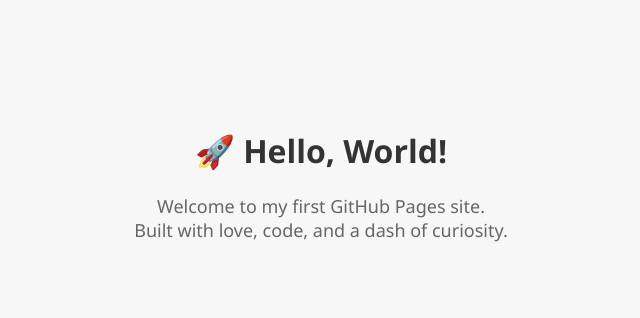
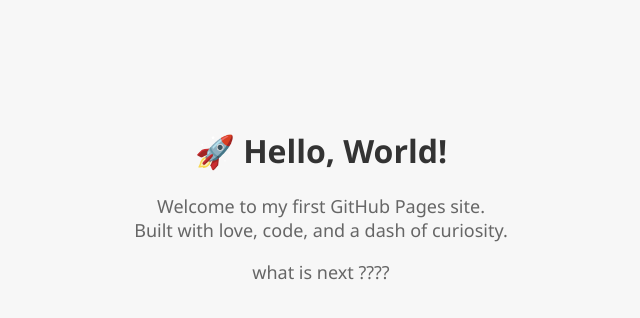
Before and after one commit to Shashivandijk/test-project, a plain HTML site: page index.html in a window 1280 px wide. Shown: the whole page, without its empty margins (319-959 px from the left). Drawn offline with Linux system fonts and the light colour scheme.

Commit message:
Update index.html

```diff
--- a/index.html
+++ b/index.html
@@ -24,5 +24,6 @@
   <h1>🚀 Hello, World!</h1>
   <p>Welcome to my first GitHub Pages site.<br>
      Built with love, code, and a dash of curiosity.</p>
+  <p>what is next ????</p>
 </body>
 </html>
```
